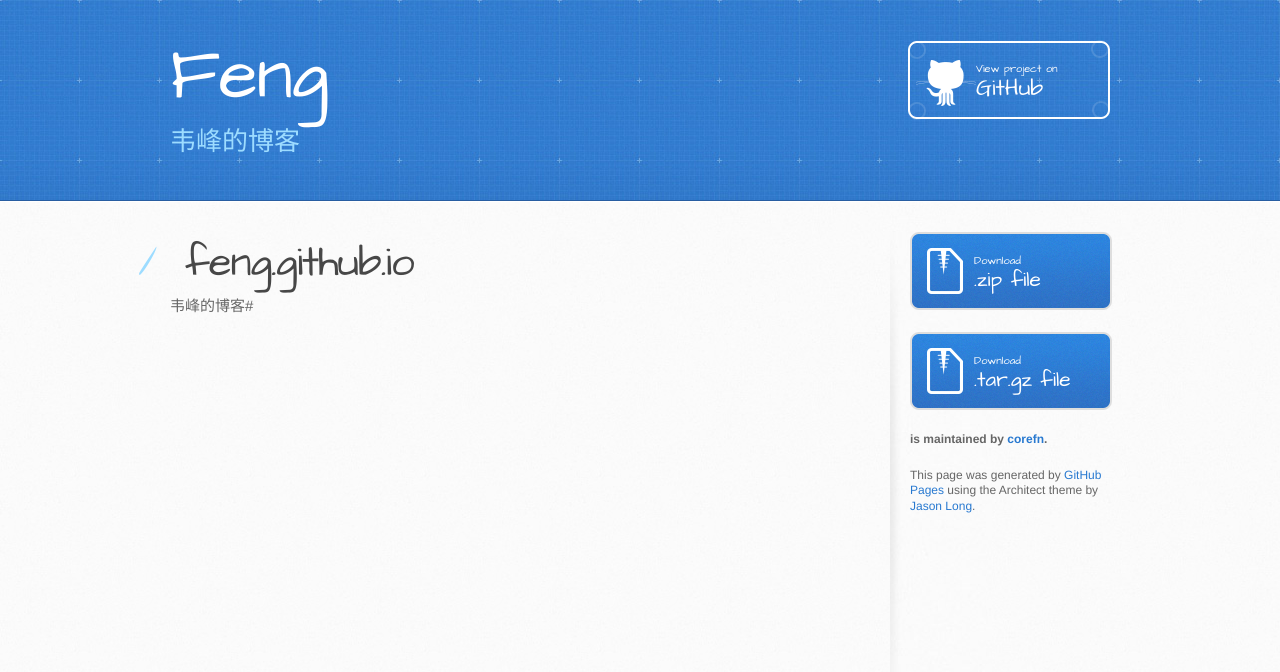
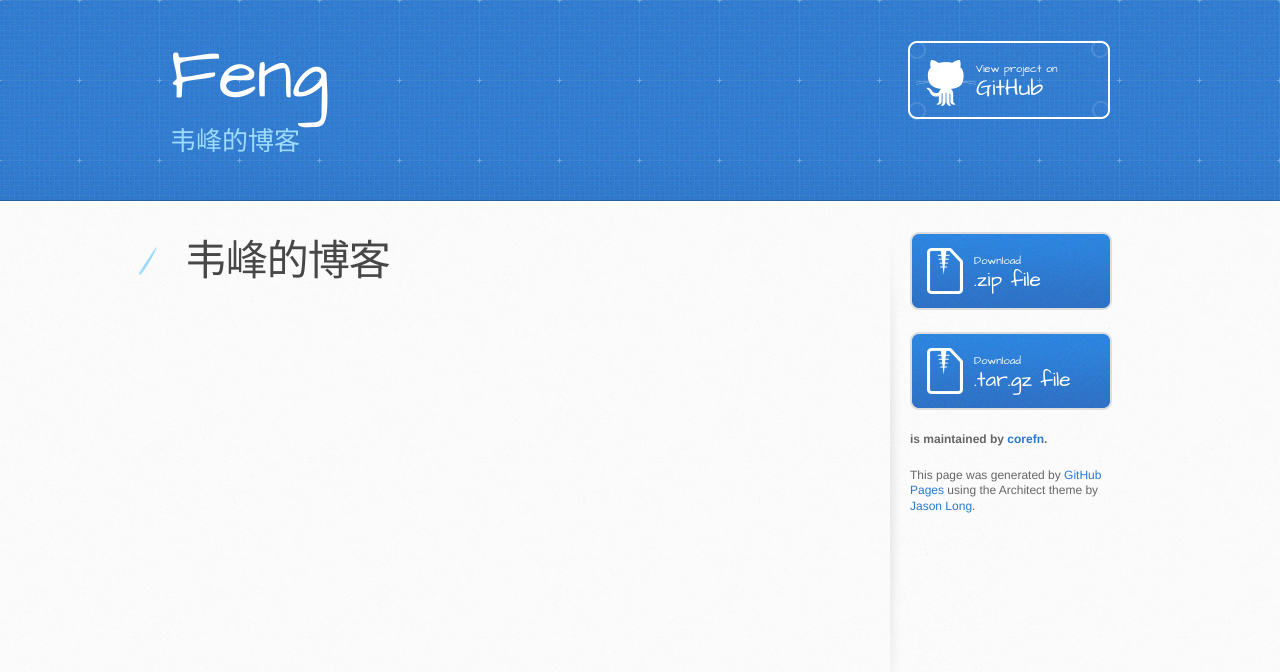
Before and after one commit to corefn/feng, a plain HTML site: page index.html in a window 1280 px wide. Drawn offline with Linux system fonts and the light colour scheme.

Commit message:
Create gh-pages branch via GitHub

```diff
--- a/index.html
+++ b/index.html
@@ -29,9 +29,7 @@
       <div class="inner clearfix">
         <section id="main-content">
           <h1>
-<a id="fenggithubio" class="anchor" href="#fenggithubio" aria-hidden="true"><span class="octicon octicon-link"></span></a>feng.github.io</h1>
-
-<p>韦峰的博客# </p>
+<a id="韦峰的博客" class="anchor" href="#%E9%9F%A6%E5%B3%B0%E7%9A%84%E5%8D%9A%E5%AE%A2" aria-hidden="true"><span class="octicon octicon-link"></span></a>韦峰的博客</h1>
         </section>
 
         <aside id="sidebar">
--- a/params.json
+++ b/params.json
@@ -1 +1 @@
-{"name":"Feng","tagline":"韦峰的博客","body":"# feng.github.io\r\n韦峰的博客# \r\n","google":"","note":"Don't delete this file! It's used internally to help with page regeneration."}
+{"name":"Feng","tagline":"韦峰的博客","body":"# 韦峰的博客\r\n","google":"","note":"Don't delete this file! It's used internally to help with page regeneration."}
```
